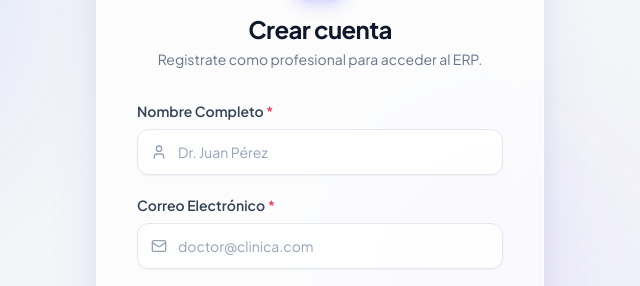
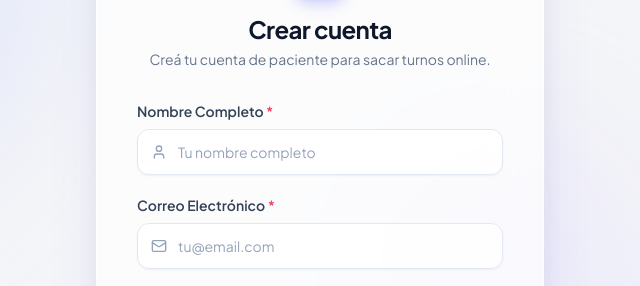
Before and after one commit to angelini-agus/pediatric-clinic-erp, a React app in the folder apps/web/: page /register in a window 1280 px wide. Shown: the part 149-435 px from the top of the page, 320-960 px from the left. Built offline with nearby package versions, Linux system fonts and the light colour scheme; no server answers.

Commit message:
fix(web): make /register public for patient signup
/register was missing from PUBLIC_ROUTES, so anonymous patients were redirected to /login and could never create an account. Added it to the public set and updated the page copy from staff-oriented to patient-oriented.

```diff
--- a/apps/web/app/register/page.tsx
+++ b/apps/web/app/register/page.tsx
@@ -17,16 +17,20 @@ type RegisterPageState =
 
 /**
  * RegisterPage — Client Component.
- * Route: /register
+ * Route: /register (public)
  *
- * Alta de usuarios staff. Mismo flujo seguro que el login: envía a
- * `POST /api/auth/register` (BFF Route Handler) que:
+ * Auto-registro de PACIENTES. Envía a `POST /api/auth/register` (BFF
+ * Route Handler) que:
  *  1. Llama al backend NestJS `POST /api/v1/auth/register`.
  *  2. Persiste el JWT devuelto en una cookie **httpOnly + secure + sameSite=lax**.
  *  3. Devuelve solo el `user` al cliente (nunca el token).
  *
  * El navegador NO toca cookies ni headers — todo se hace server-side.
  * Tras un registro exitoso, redirige al dashboard para auto-login.
+ *
+ * SECURITY: el endpoint público siempre crea cuentas PATIENT. Los
+ * profesionales (DOCTOR/SECRETARY/ADMIN) los crea un admin vía
+ * POST /api/v1/auth/staff.
  */
 export default function RegisterPage(): React.JSX.Element {
   const router = useRouter();
@@ -101,7 +105,7 @@ export default function RegisterPage(): React.JSX.Element {
           </div>
           <h1 className="text-2xl font-bold tracking-tight text-slate-900">Crear cuenta</h1>
           <p className="mt-1 text-sm text-slate-500">
-            Registrate como profesional para acceder al ERP.
+            Creá tu cuenta de paciente para sacar turnos online.
           </p>
         </div>
 
@@ -127,7 +131,7 @@ export default function RegisterPage(): React.JSX.Element {
                 id="fullName"
                 type="text"
                 autoComplete="name"
-                placeholder="Dr. Juan Pérez"
+                placeholder="Tu nombre completo"
                 {...register('fullName')}
                 className={triggerClass(Boolean(errors.fullName))}
               />
@@ -148,7 +152,7 @@ export default function RegisterPage(): React.JSX.Element {
                 id="email"
                 type="email"
                 autoComplete="email"
-                placeholder="doctor@clinica.com"
+                placeholder="tu@email.com"
                 {...register('email')}
                 className={triggerClass(Boolean(errors.email))}
               />
--- a/apps/web/middleware.ts
+++ b/apps/web/middleware.ts
@@ -15,8 +15,9 @@ const TOKEN_COOKIE_NAME = 'token';
 // Routes accessible without authentication.
 // '/' → public landing page
 // '/login' → auth page
+// '/register' → patient self-registration (staff is created by an admin)
 // '/turnos' → future public patient portal
-const PUBLIC_ROUTES = ['/', '/login', '/turnos'];
+const PUBLIC_ROUTES = ['/', '/login', '/register', '/turnos'];
 
 export function middleware(request: NextRequest): NextResponse {
   const { pathname } = request.nextUrl;
```
